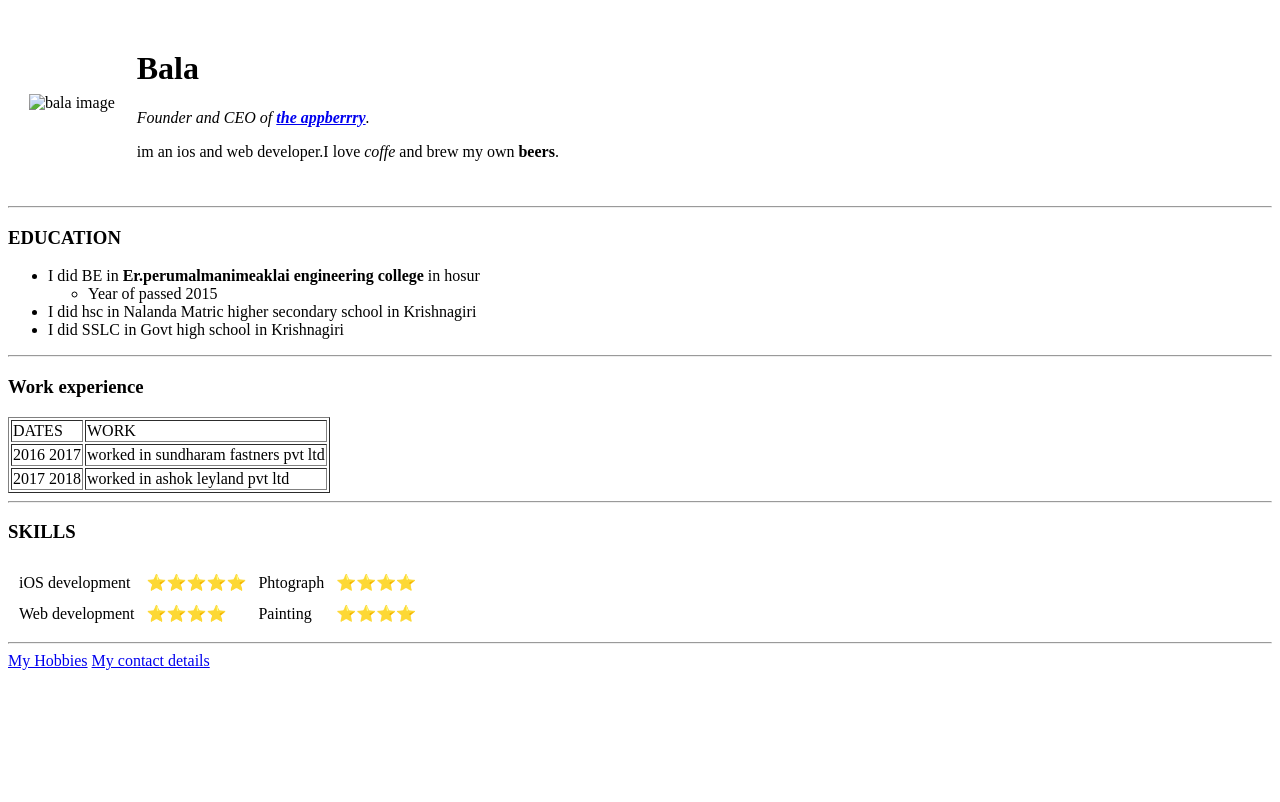
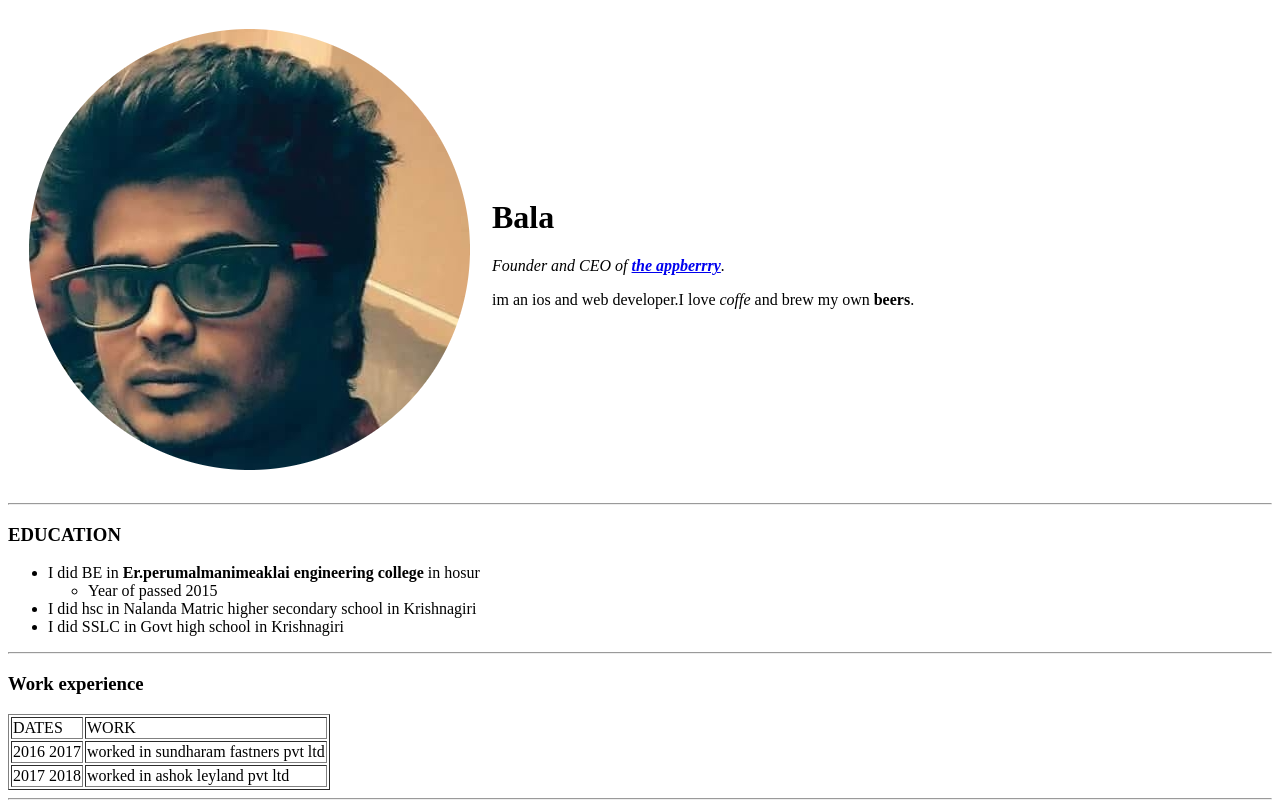
Before and after one commit to balamuruganp19/cv, a plain HTML site: page index.html in a window 1280 px wide. Shown: the top 802 px of the page. Drawn offline with Linux system fonts and the light colour scheme.

Commit message:
update index.html

```diff
--- a/index.html
+++ b/index.html
@@ -7,7 +7,7 @@
   <body>
     <table cellspacing="20">
       <tr>
-        <td><img src="images/bala1.png" alt="bala image"></td>
+        <td><img src="bala1.png" alt="bala image"></td>
         <td><h1>Bala</h1>
         <p><em>Founder and CEO of <strong><a href="https://www.appbrewery.com/">the appberrry</a></strong>. </em></p>
         <p> im an ios and web developer.I love <em>coffe</em> and brew my own <strong>beers</strong>.</p></td>
```
